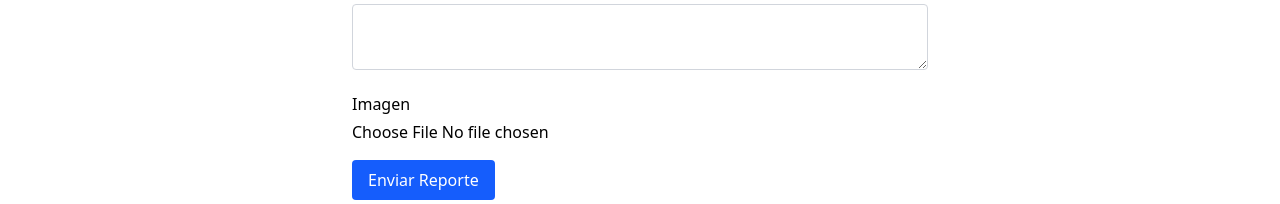
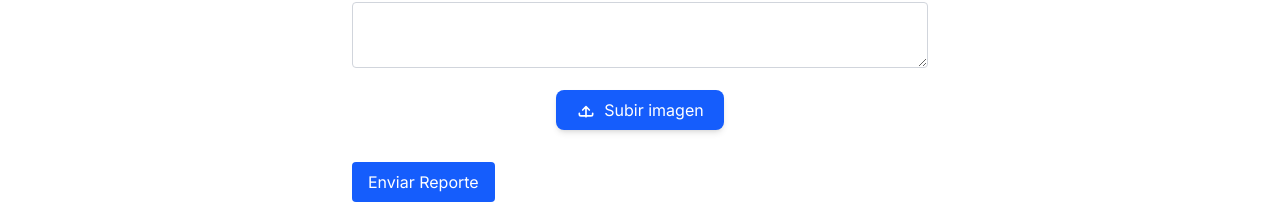
Before and after one commit to vanesanunez/Proyecto-Via_Segura, a Vue app: page /report/nuevo in a window 1280 px wide. Shown: the part 604-808 px from the top of the page. Built offline with nearby package versions, Linux system fonts and the light colour scheme; sample sign-in values are in the browser's storage.

Commit message:
agregue tipografia INTER al proyecto

```diff
--- a/index.html
+++ b/index.html
@@ -3,6 +3,9 @@
   <head>
     <meta charset="UTF-8" >
     <link rel="icon" type="image/svg+xml" href="/vite.svg" >
+    <link rel="preconnect" href="https://fonts.googleapis.com">
+    <link rel="preconnect" href="https://fonts.gstatic.com" crossorigin>
+    <link href="https://fonts.googleapis.com/css2?family=Inter:wght@400;500;600;700&display=swap" rel="stylesheet">
     <meta name="viewport" content="width=device-width, initial-scale=1.0" >
     <title>Via Segura</title>
   </head>
--- a/src/pages/NewReport.vue
+++ b/src/pages/NewReport.vue
@@ -3,15 +3,13 @@ import { ref } from "vue";
 import { useRouter } from "vue-router";
 import { uploadImage, saveReport } from "../services/reports";
 import { subscribeToUserState } from "../services/auth";
-import MapSearchPicker from  "../components/MapSearchPicker.vue";
-
-
+import MapSearchPicker from "../components/MapSearchPicker.vue";
 
 // Datos del formulario
 const categoria = ref("");
 const descripcion = ref("");
 const ubicacion = ref("");
-const coords =ref(null);
+const coords = ref(null);
 const imagen = ref(null);
 const errorMessage = ref("");
 const router = useRouter();
@@ -56,7 +54,7 @@ async function handleSubmit() {
       descripcion: descripcion.value,
       ubicacion: ubicacion.value,
       latitud: coords.value.lat,
-      longitud:coords.value.lng,
+      longitud: coords.value.lng,
       imagen: imageUrl,
       user_id: user.value.id,
       email: user.value.email,
@@ -75,8 +73,7 @@ async function handleSubmit() {
     <h1 class="text-2xl font-bold mb-6">Nuevo Reporte</h1>
 
     <form @submit.prevent="handleSubmit">
-
-       <!-- MAPA + Buscador -->
+      <!-- MAPA + Buscador -->
       <div class="mb-4">
         <label class="block mb-1 font-semibold">Ubicación</label>
         <MapSearchPicker
@@ -88,8 +85,6 @@ async function handleSubmit() {
           Punto: {{ coords.lat?.toFixed(5) }}, {{ coords.lng?.toFixed(5) }}
         </div>
       </div>
-
-
 
       <div class="mb-4">
         <label class="block mb-2">
@@ -114,13 +109,38 @@ async function handleSubmit() {
         ></textarea>
       </div>
 
+      <div class="flex flex-col items-center mb-6 sm:mb-8">
+        <label
+          for="imageUpload"
+          class="cursor-pointer flex items-center gap-2 bg-blue-600 text-white px-5 py-2 rounded-lg shadow-md hover:bg-blue-700 active:scale-95 transition-all"
+        >
+          <svg
+            xmlns="http://www.w3.org/2000/svg"
+            class="w-5 h-5"
+            fill="none"
+            viewBox="0 0 24 24"
+            stroke="currentColor"
+            stroke-width="2"
+          >
+            <path
+              stroke-linecap="round"
+              stroke-linejoin="round"
+              d="M4 16v1a2 2 0 002 2h12a2 2 0 002-2v-1m-4-4l-4-4m0 0l-4 4m4-4v12"
+            />
+          </svg>
+          <span>Subir imagen</span>
+        </label>
+        <input
+          id="imageUpload"
+          type="file"
+          accept="image/*"
+          class="hidden"
+          @change="onFileChange"
+        />
 
-
-
-
-      <div class="mb-4">
-        <label class="block mb-1">Imagen</label>
-        <input type="file" @change="onFileChange" />
+        <p v-if="selectedFileName" class="mt-2 text-sm text-gray-600">
+          📎 {{ selectedFileName }}
+        </p>
       </div>
 
       <div v-if="errorMessage" class="text-red-600 mb-4">
--- a/src/pages/ViewReports.vue
+++ b/src/pages/ViewReports.vue
@@ -1,41 +1,43 @@
 <script setup>
-import { ref, computed, onMounted, watch } from 'vue'
-import { fetchReportsPageWithCount } from '../services/reports' // 👈 ahora TODOS
+import { ref, computed, onMounted, watch } from "vue";
+import { fetchReportsPageWithCount } from "../services/reports"; // 👈 ahora TODOS
 
-const reports = ref([])
-const page = ref(1)
-const pageSize = 3
-const total = ref(0)
-const loading = ref(false)
-const errorMsg = ref('')
+const reports = ref([]);
+const page = ref(1);
+const pageSize = 3;
+const total = ref(0);
+const loading = ref(false);
+const errorMsg = ref("");
 
-const totalPages = computed(() => Math.max(1, Math.ceil(total.value / pageSize)))
+const totalPages = computed(() =>
+  Math.max(1, Math.ceil(total.value / pageSize))
+);
 
 async function loadPage() {
-  loading.value = true
-  errorMsg.value = ''
+  loading.value = true;
+  errorMsg.value = "";
   try {
     const { data, count } = await fetchReportsPageWithCount({
       page: page.value,
-      pageSize
-    })
-    reports.value = data
-    total.value = count
+      pageSize,
+    });
+    reports.value = data;
+    total.value = count;
   } catch (e) {
-    console.error(e)
-    errorMsg.value = 'No se pudieron cargar los reportes.'
+    console.error(e);
+    errorMsg.value = "No se pudieron cargar los reportes.";
   } finally {
-    loading.value = false
+    loading.value = false;
   }
 }
 
 function goTo(p) {
-  if (p < 1 || p > totalPages.value) return
-  page.value = p
+  if (p < 1 || p > totalPages.value) return;
+  page.value = p;
 }
 
-onMounted(loadPage)
-watch(page, loadPage)
+onMounted(loadPage);
+watch(page, loadPage);
 </script>
 
 <template>
@@ -44,54 +46,81 @@ watch(page, loadPage)
 
     <div v-if="errorMsg" class="mb-4 text-red-600">{{ errorMsg }}</div>
     <div v-if="loading" class="mb-4 text-gray-500">Cargando…</div>
-    <div v-if="!loading && reports.length === 0" class="text-gray-600">No tenés reportes todavía.</div>
+    <div v-if="!loading && reports.length === 0" class="text-gray-600">
+      No tenés reportes todavía.
+    </div>
 
     <!-- Lista de reportes (tarjetas más grandes) -->
     <ul class="space-y-4 mb-6">
-      <li v-for="r in reports" :key="r.id"
-          class="rounded-xl border border-gray-200 bg-white p-4 flex items-center justify-between shadow-sm">
-        <div class="flex items-center gap-4">
-          <img :src="r.imagen" alt="" class="w-14 h-14 rounded-full object-cover" />
-          <div>
-            <p class="text-sm text-gray-500">{{ new Date(r.created_at).toLocaleString() }}</p>
-            <p class="font-semibold">{{ r.categoria }}</p>
-            <p class="text-gray-700 text-sm line-clamp-1">{{ r.descripcion }}</p>
-             <p class="text-gray-700 text-sm line-clamp-1">{{ r.email }}</p>
-            <p class="text-gray-500 text-xs">{{ r.ubicacion }}</p>
+      <li
+        v-for="r in reports"
+        :key="r.id"
+        class="rounded-2xl border border-gray-100 bg-white p-5 shadow-md hover:shadow-lg hover:scale-[1.01] transition-all duration-200 flex flex-col sm:flex-row sm:items-center sm:justify-between gap-4">
+        <div class="flex items-start sm:items-center gap-4">
+          <img
+            :src="r.imagen"
+            alt=""
+            class="w-20 h-20 rounded-xl object-cover border border-gray-200"/>
+          <div class="flex-1">
+            <p class="text-xs text-gray-400">
+              {{ new Date(r.created_at).toLocaleString() }}
+            </p>
+            <h3 class="text-lg font-semibold text-gray-800">
+              {{ r.categoria }}
+            </h3>
+            <p class="text-gray-600 text-sm mt-1">{{ r.descripcion }}</p>
+            <p class="text-gray-500 text-sm mt-1 italic">{{ r.ubicacion }}</p>
           </div>
         </div>
-
       </li>
     </ul>
 
     <!-- Paginación Tailwind -->
     <nav v-if="totalPages > 1" class="flex items-center justify-center gap-2">
-      <button @click="goTo(page - 1)"
+      <button
+        @click="goTo(page - 1)"
         :disabled="page === 1"
         class="px-3 py-1 rounded border"
-              :class="page === 1 ? 'text-gray-300 border-gray-200' : 'hover:bg-gray-100 border-gray-300'">
+        :class="
+          page === 1
+            ? 'text-gray-300 border-gray-200'
+            : 'hover:bg-gray-100 border-gray-300'"
+      >
         ‹
       </button>
 
       <!-- números (simple) -->
-      <button v-for="p in totalPages" :key="p"
+      <button
+        v-for="p in totalPages"
+        :key="p"
         @click="goTo(p)"
         class="px-3 py-1 rounded border"
-              :class="p === page ? 'bg-blue-600 text-white border-blue-600' : 'border-gray-300 hover:bg-gray-100'">
+        :class="
+          p === page
+            ? 'bg-blue-600 text-white border-blue-600'
+            : 'border-gray-300 hover:bg-gray-100'
+        "
+      >
         {{ p }}
       </button>
 
-      <button @click="goTo(page + 1)"
+      <button
+        @click="goTo(page + 1)"
         :disabled="page === totalPages"
         class="px-3 py-1 rounded border"
-              :class="page === totalPages ? 'text-gray-300 border-gray-200' : 'hover:bg-gray-100 border-gray-300'">
+        :class="
+          page === totalPages
+            ? 'text-gray-300 border-gray-200'
+            : 'hover:bg-gray-100 border-gray-300'
+        "
+      >
         ›
       </button>
     </nav>
   </div>
   <router-link
     to="/"
-    class="bg-blue-600 text-white py-2 px-4 rounded  w-1/2 mx-auto text-center mb-3 hover:bg-blue-700"
+    class="bg-blue-600 text-white py-2 px-4 rounded w-1/2 mx-auto text-center mb-3 hover:bg-blue-700 mt-8 block"
   >
     Volver a la página de inicio
   </router-link>
--- a/src/style.css
+++ b/src/style.css
@@ -1,9 +1,13 @@
 @import 'tailwindcss';
+@import url('https://fonts.googleapis.com/css2?family=Inter:wght@400;500;600;700&display=swap');
 
 
 .colorinst {
     background: #0a77e5;
     color: #f7f9fc;
+}
+body {
+  font-family: 'Inter', sans-serif;
 }
 /* html, body, #app {
     height: 100%;
```
Lines whose indentation alone changed are shown as unchanged.
